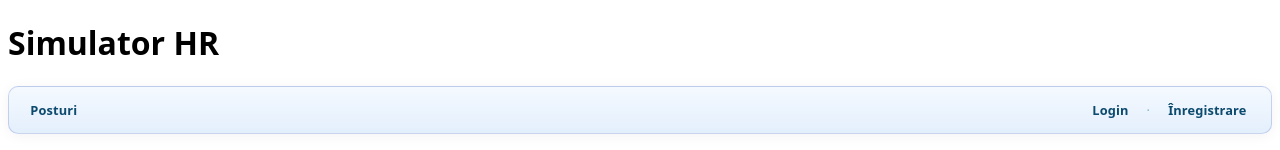
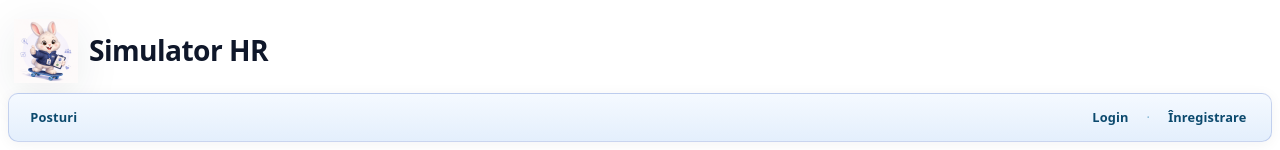
Before and after one commit to teochende/licenta, a React (Vite) app in the folder hrsimulator/: page / in a window 1280 px wide. Shown: the top 150 px of the page. Built offline with nearby package versions, Linux system fonts and the light colour scheme; no server answers.

Commit message:
adaugare poza iepuras mascota

```diff
--- a/hrsimulator/src/App.css
+++ b/hrsimulator/src/App.css
@@ -26,6 +26,61 @@
   backdrop-filter: blur(12px);
   -webkit-backdrop-filter: blur(12px);
   box-shadow: var(--tb-shadow);
+}
+
+/* Titlu aplicație (sus) + mascotă (fără legătură cu toolbar-ul) */
+.app-brand {
+  display: inline-flex;
+  align-items: center;
+  gap: 0.7rem;
+  margin: 0.35rem 0 0.35rem;
+  padding: 0.25rem 0.55rem 0.25rem 0.3rem;
+  border-radius: 14px;
+  border: 1px solid transparent;
+  text-decoration: none;
+  color: inherit;
+  cursor: pointer;
+  user-select: none;
+  transition: background 0.16s ease, border-color 0.16s ease, box-shadow 0.16s ease, transform 0.16s ease;
+}
+
+.app-brand:hover {
+  background: rgba(255, 255, 255, 0.75);
+  border-color: rgba(37, 99, 235, 0.18);
+  box-shadow: 0 2px 14px rgba(37, 99, 235, 0.1);
+  transform: translateY(-1px);
+}
+
+.app-brand:active {
+  transform: translateY(0);
+}
+
+.app-brand:focus-visible {
+  outline: 2px solid #2563eb;
+  outline-offset: 2px;
+}
+
+.app-brand__mascot {
+  width: 64px;
+  height: 64px;
+  object-fit: contain;
+  flex-shrink: 0;
+  filter: drop-shadow(0 10px 20px rgba(15, 23, 42, 0.08));
+}
+
+.app-brand__title {
+  font-weight: 900;
+  letter-spacing: -0.02em;
+  font-size: clamp(1.35rem, 2.2vw, 2rem);
+  line-height: 1.05;
+  color: #0f172a;
+}
+
+@media (max-width: 768px) {
+  .app-brand__mascot {
+    width: 54px;
+    height: 54px;
+  }
 }
 
 /* Buton burger – vizibil doar pe ecrane mici */
--- a/hrsimulator/src/App.jsx
+++ b/hrsimulator/src/App.jsx
@@ -190,7 +190,16 @@ function App() {
     return (
         <>
             <Router>
-                <h1>Simulator HR</h1>
+                <a href="/" className="app-brand" aria-label="Simulator HR – Posturi">
+                    <img
+                        className="app-brand__mascot"
+                        src="/mascota_iepuras_hr.png"
+                        alt="Mascota aplicației"
+                        loading="eager"
+                        decoding="async"
+                    />
+                    <span className="app-brand__title">Simulator HR</span>
+                </a>
                 <LoginContext.Provider value={{ user, onLogout }}>
                     <Toolbar />
                     <Routes>
```
